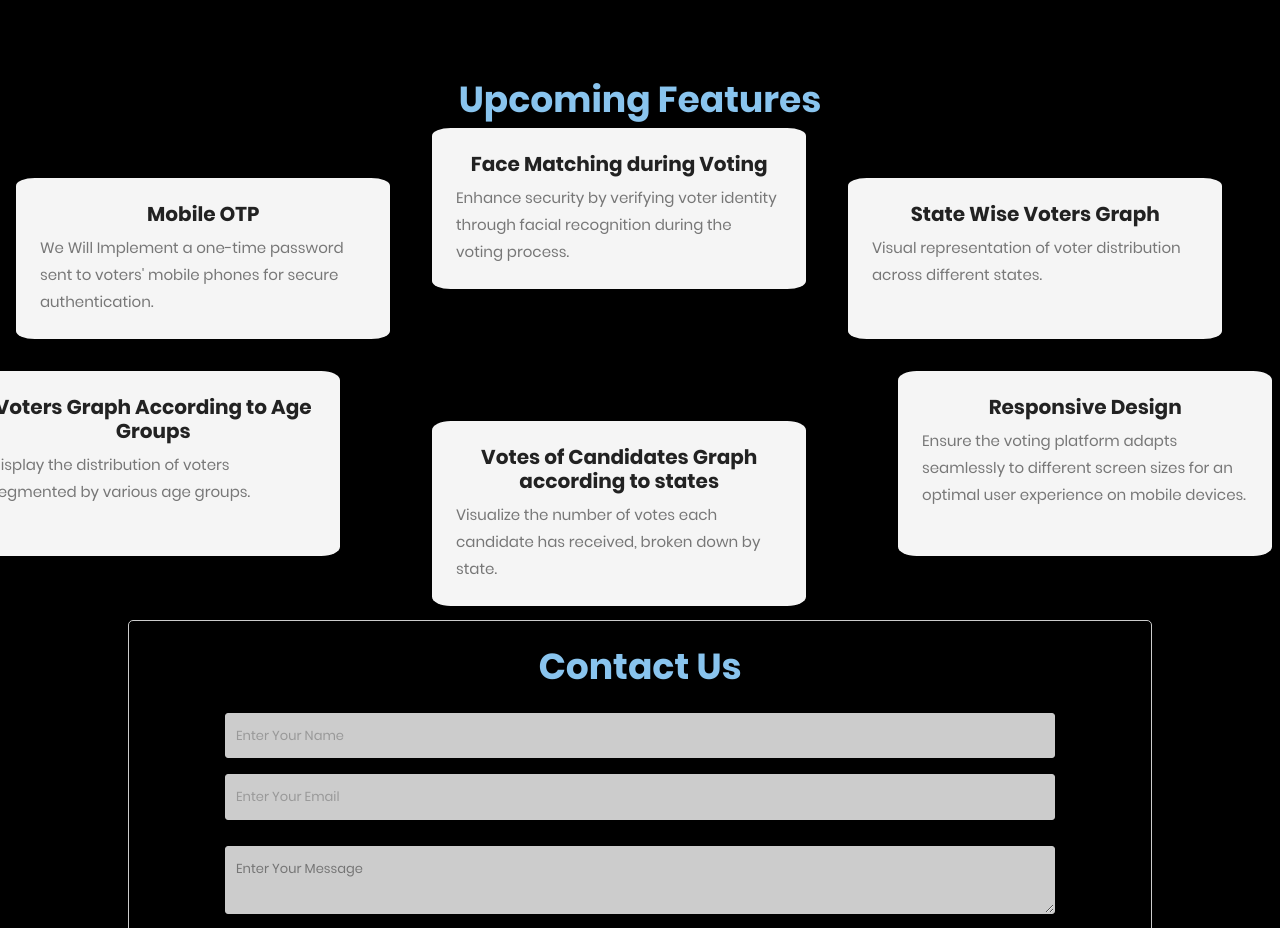
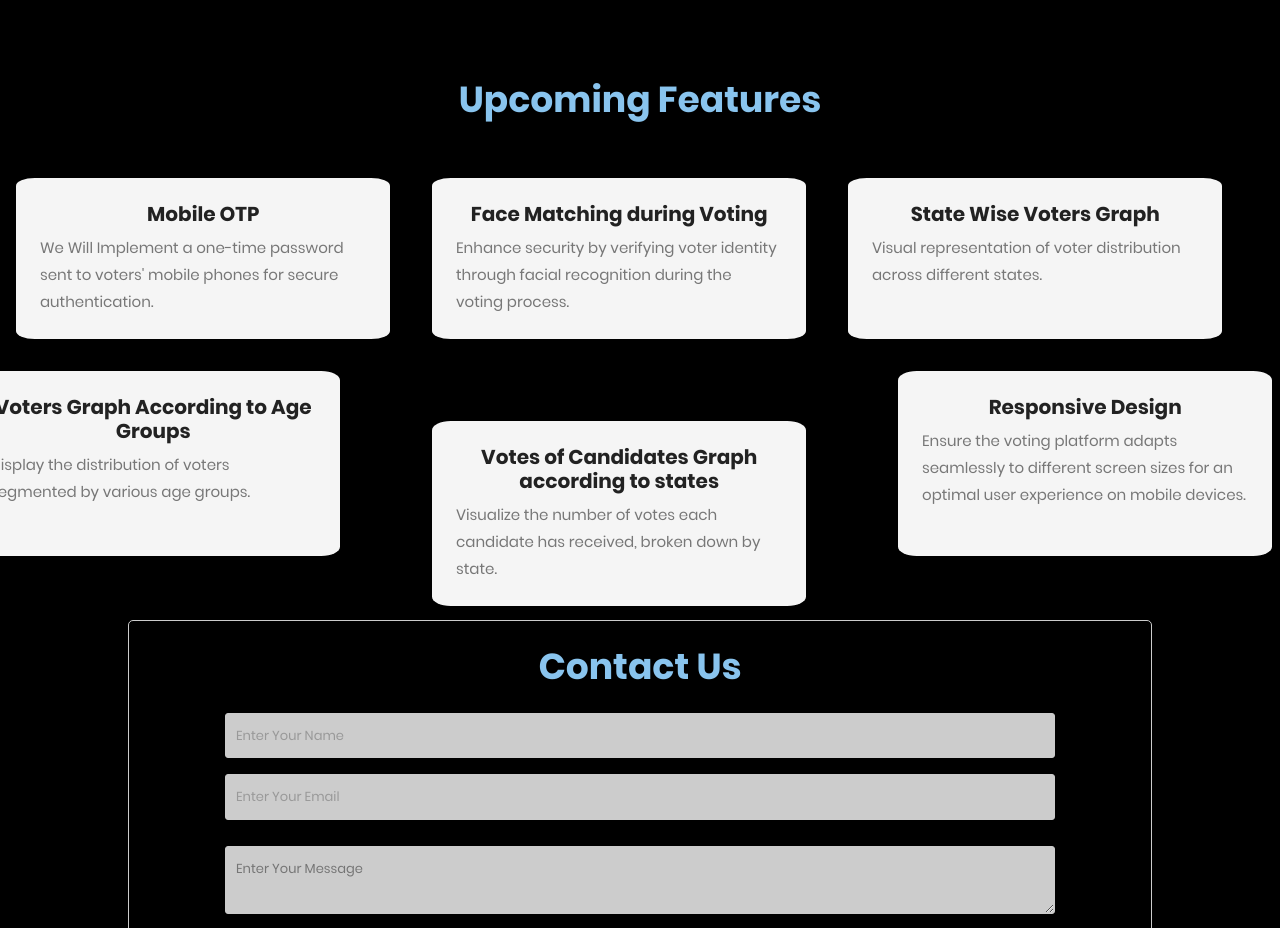
Before and after one commit to Pritam029/e-voting, a React (Create React App) app in the folder Frontend/: page / in a window 1280 px wide. Shown: the part 3780-4708 px from the top of the page. Built offline with nearby package versions, Linux system fonts and the light colour scheme; the HTML template or start-up script is replaced by a standard one.

Commit message:
face Matching during voting css chnages

```diff
--- a/Frontend/src/components/Home/Upcoming.js
+++ b/Frontend/src/components/Home/Upcoming.js
@@ -66,7 +66,7 @@ const UpcomingFeatures = () => {
                     <h5><strong>Mobile OTP</strong></h5>
                     <p>We Will Implement a one-time password sent to voters' mobile phones for secure authentication.</p>
                 </div>
-                <div className='Features-Content-Card' ref={revealRefTop}>
+                <div className='Features-Content-Card' ref={revealRefBottom}>
                     <h5><strong>Face Matching during Voting</strong></h5>
                     <p>Enhance security by verifying voter identity through facial recognition during the voting process.</p>
                 </div>
--- a/Frontend/src/helper.js
+++ b/Frontend/src/helper.js
@@ -1,2 +1,2 @@
-export const BASE_URL = "https://e-voting-backend-ten.vercel.app";
-//export const BASE_URL = "http://localhost:5000"
+//export const BASE_URL = "https://e-voting-backend-ten.vercel.app";
+export const BASE_URL = "http://localhost:5000"
```
